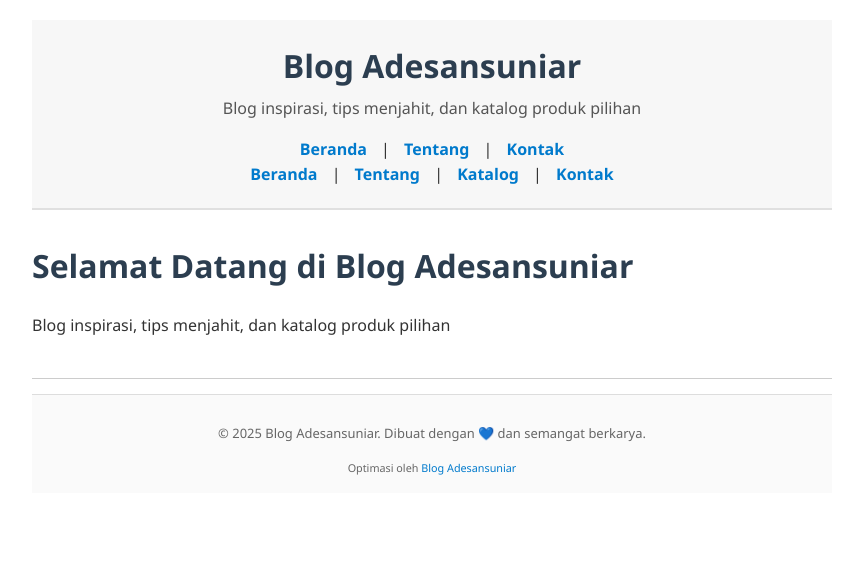
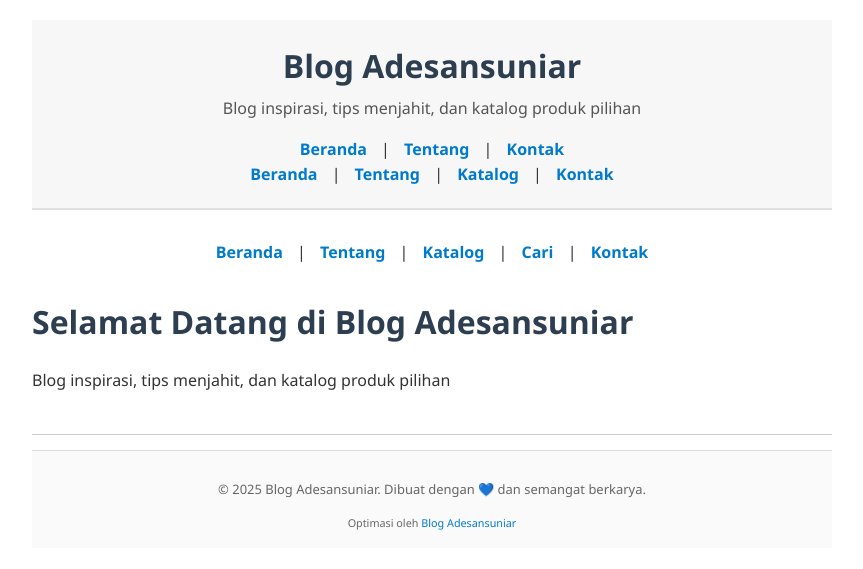
Before and after one commit to adesansuniar/blog-adesansuniar, a Jekyll site: the page built from index.md, in a window 1280 px wide. Shown: the top 569 px of the page, without its empty margins (208-1071 px from the left). Built offline with Jekyll 4.4.1, drawn with Linux system fonts in a browser that asks for light colours.

Commit message:
Update header.html

```diff
--- a/_includes/header.html
+++ b/_includes/header.html
@@ -16,4 +16,11 @@
   <a href="{{ "/katalog/" | relative_url }}">Katalog</a> |
   <a href="https://wa.me/6288801758800">Kontak</a>
 </nav>
-</header>
+
+</header><nav>
+  <a href="{{ "/" | relative_url }}">Beranda</a> |
+  <a href="{{ "/about/" | relative_url }}">Tentang</a> |
+  <a href="{{ "/katalog/" | relative_url }}">Katalog</a> |
+  <a href="{{ "/search/" | relative_url }}">Cari</a> |
+  <a href="https://wa.me/6288801758800">Kontak</a>
+</nav>
```
